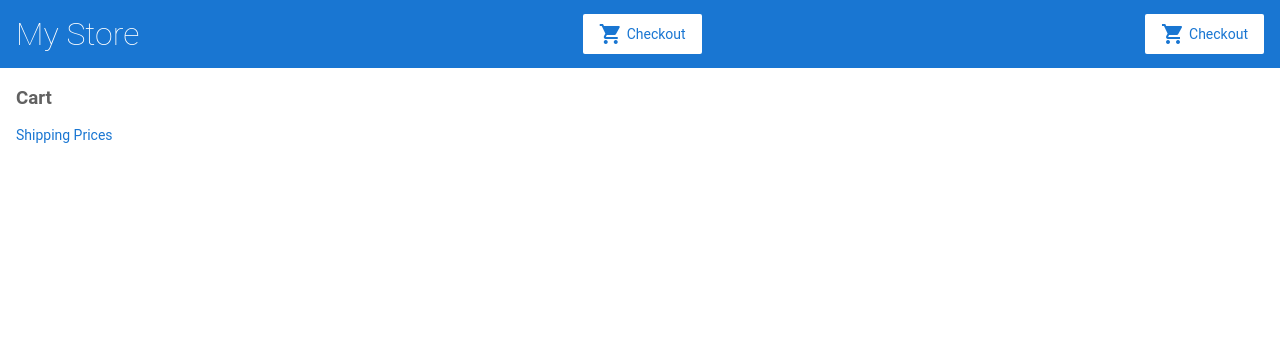
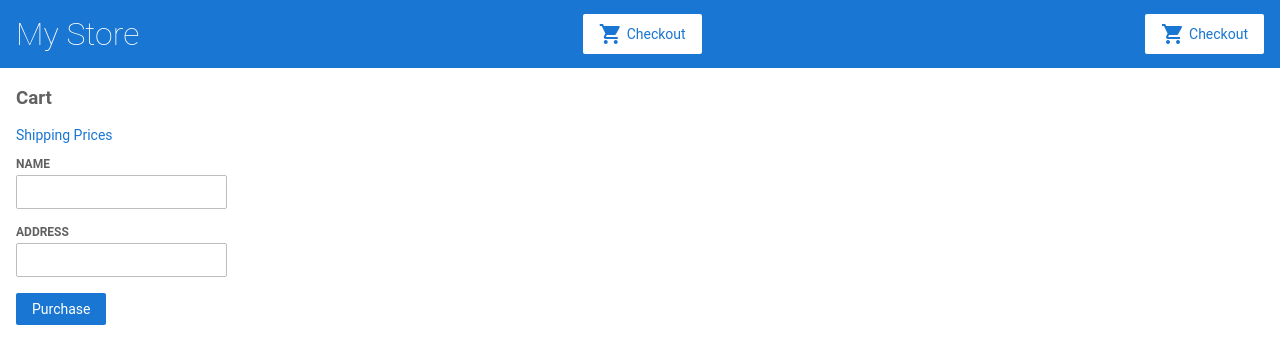
Before and after one commit to AleeCF/Angularprueba, an Angular app: page /cart in a window 1280 px wide. Shown: the top 364 px of the page. Built offline with nearby package versions, Linux system fonts and the light colour scheme.

Commit message:
2 files modified

```diff
--- a/src/app/cart/cart.component.html
+++ b/src/app/cart/cart.component.html
@@ -5,6 +5,26 @@
 </p>
 
 <div class="cart-item" *ngFor="let item of items">
-  <span>{{ item.name }}</span>
+  <span>{{ item.name }} </span>
   <span>{{ item.price | currency }}</span>
 </div>
+
+<form [formGroup]="checkoutForm" (ngSubmit)="onSubmit()">
+
+  <div>
+    <label for="name">
+      Name
+    </label>
+    <input id="name" type="text" formControlName="name">
+  </div>
+
+  <div>
+    <label for="address">
+      Address
+    </label>
+    <input id="address" type="text" formControlName="address">
+  </div>
+
+  <button class="button" type="submit">Purchase</button>
+
+</form>
--- a/src/app/cart/cart.component.ts
+++ b/src/app/cart/cart.component.ts
@@ -1,5 +1,7 @@
 import { Component } from '@angular/core';
 import { CartService } from '../cart.service';
+import { FormBuilder } from '@angular/forms';
+
 @Component({
   selector: 'app-cart',
   templateUrl: './cart.component.html',
@@ -7,8 +9,19 @@
 })
 export class CartComponent {
   items = this.cartService.getItems();
+  checkoutForm = this.formBuilder.group({
+    name: '',
+    address: ''})
 
   constructor(
-    private cartService: CartService
+    private cartService: CartService,
+    private formBuilder: FormBuilder,
   ) { }
+
+  onSubmit(): void {
+    // Process checkout data here
+    this.items = this.cartService.clearCart();
+    console.warn('Your order has been submitted', this.checkoutForm.value);
+    this.checkoutForm.reset();
+  }
 }
```
